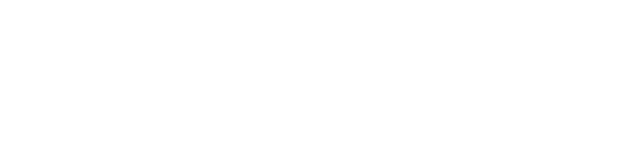
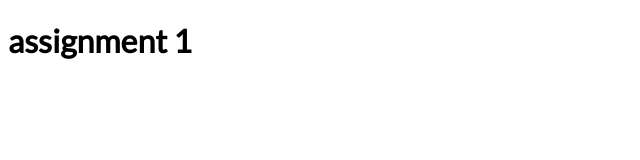
Before and after one commit to Richardparkour/assignment-1-for-html-and-css, a plain HTML site: page index.html in a window 1280 px wide. Shown: the whole page, without its empty margins (0-640 px from the left). Drawn offline with Linux system fonts and the light colour scheme.

Commit message:
Update index.html

```diff
--- a/index.html
+++ b/index.html
@@ -11,6 +11,6 @@
     <title>assignment 1</title>
 </head>
 <body>
-
+    <h1>assignment 1</h1>
 </body>
 </html>
```
